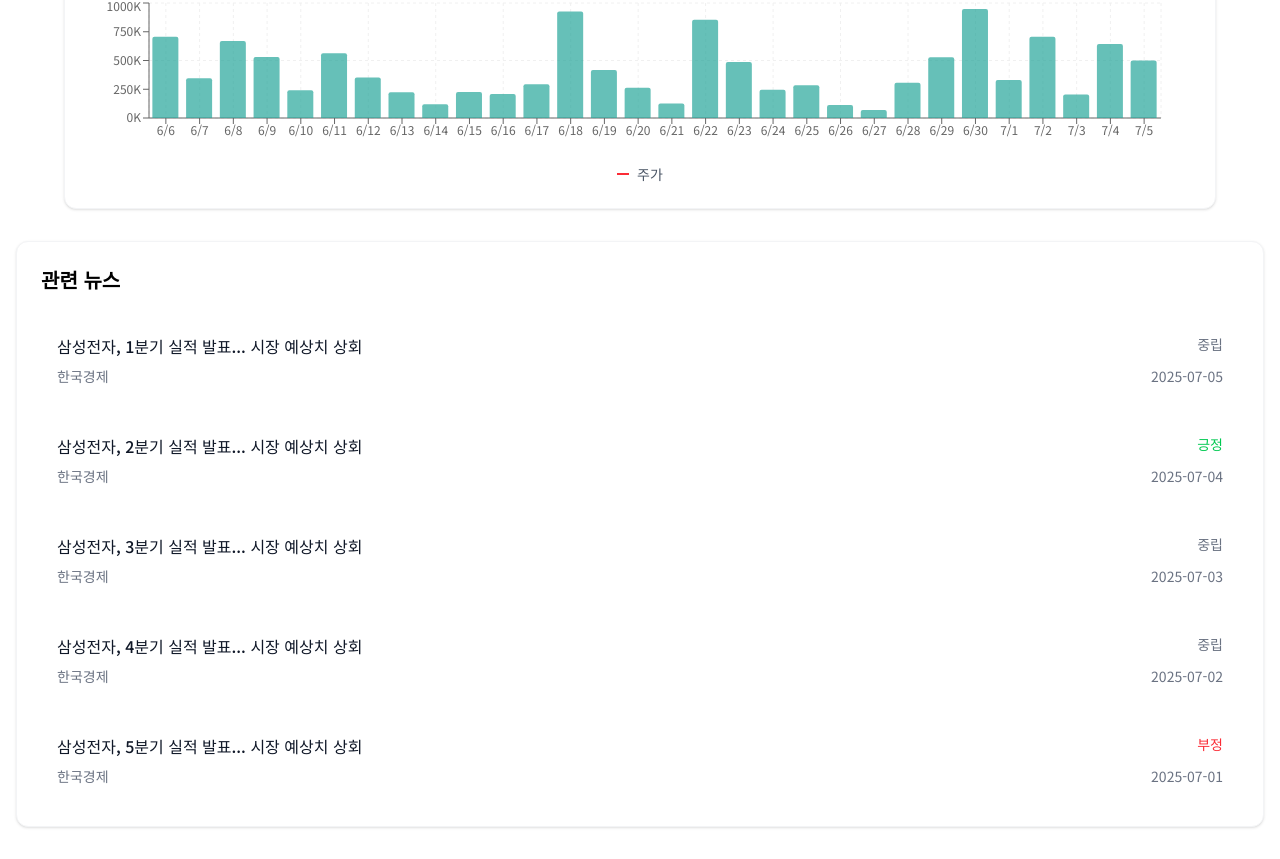
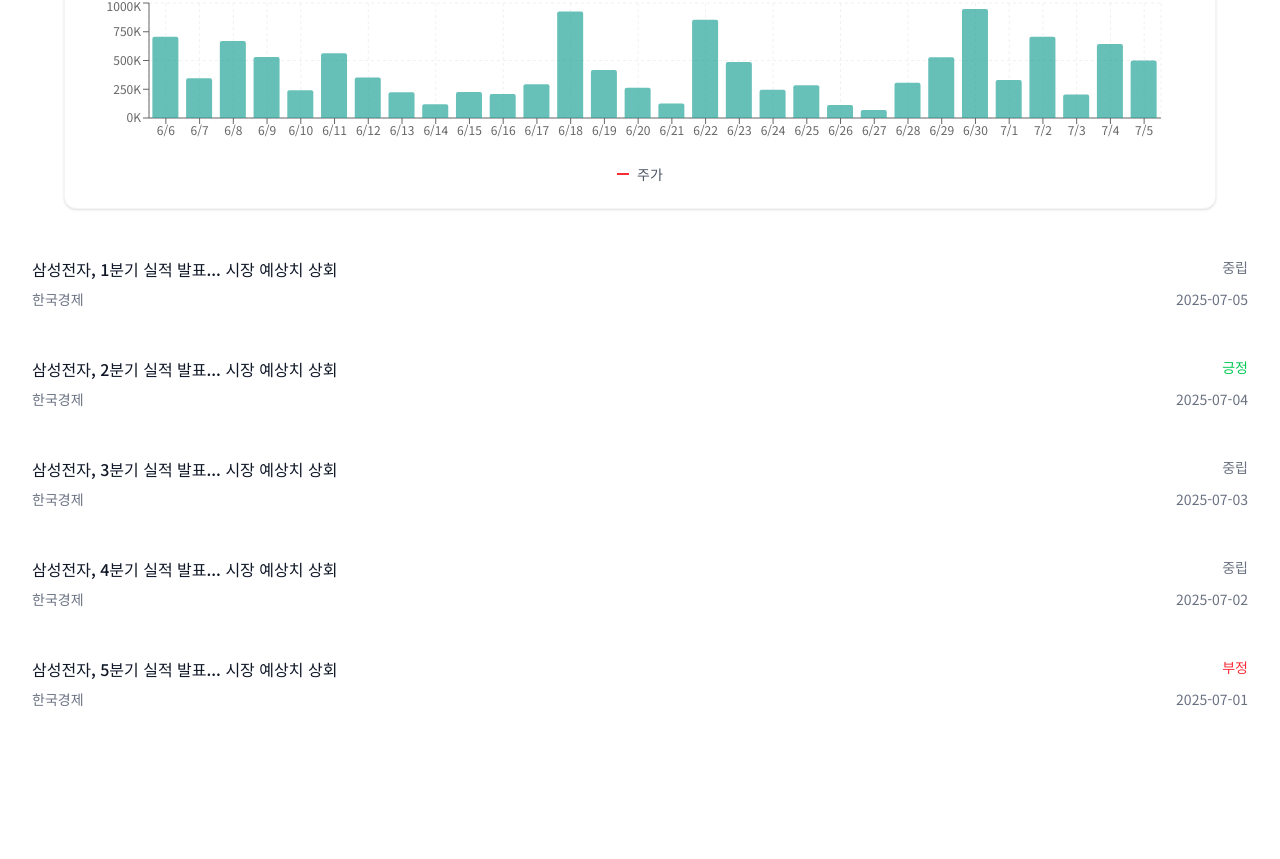
Before and after one commit to BALLFiN/BALLFiN-FE, a React (Vite) app: page /stock/1 in a window 1280 px wide. Shown: the part 797-1656 px from the top of the page. After the commit the page ends 1554 px from the top, so only its background shows below. Built offline with nearby package versions, Linux system fonts and the light colour scheme; a web font is replaced by a local one.

Commit message:
🎨: 주식 관련 뉴스 컴포넌트 디자인

```diff
--- a/src/components/stockDetail/StockNews.tsx
+++ b/src/components/stockDetail/StockNews.tsx
@@ -24,8 +24,6 @@ export default function StockNews({ news }: StockNewsProps) {
   };
 
   return (
-    <div className="bg-white rounded-xl shadow-sm border border-gray-100 p-6">
-      <h2 className="text-xl font-semibold mb-6">관련 뉴스</h2>
     <div className="space-y-4">
       {news.map((item) => (
         <a
@@ -52,6 +50,5 @@ export default function StockNews({ news }: StockNewsProps) {
         </a>
       ))}
     </div>
-    </div>
   );
 }
```
Lines whose indentation alone changed are shown as unchanged.
